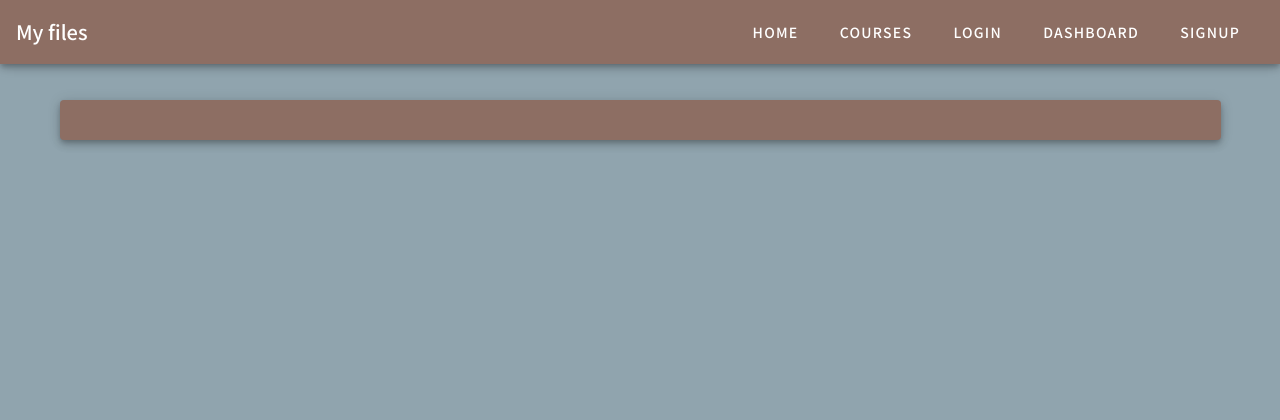
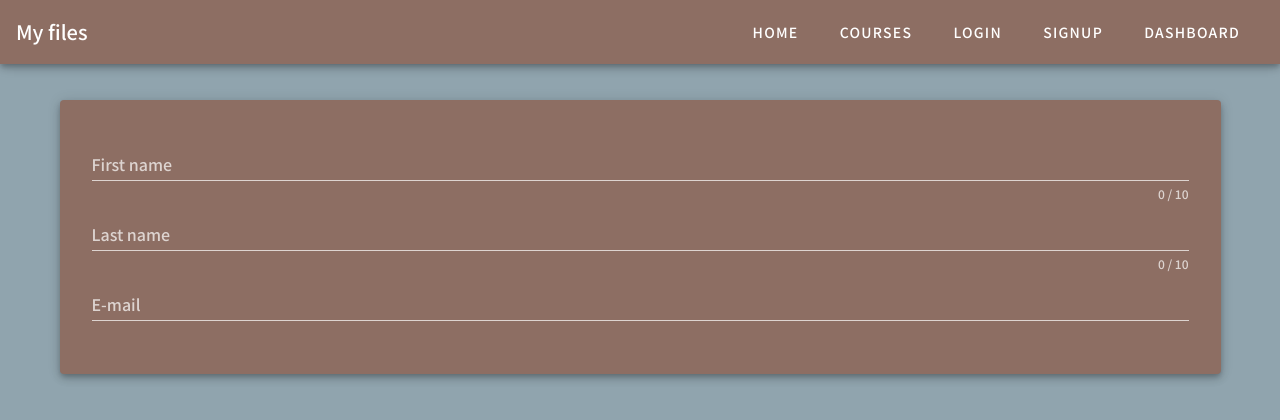
Before and after one commit to zaimazhar/fepikp, a Vue app: page /login in a window 1280 px wide. Shown: the top 420 px of the page. Built offline with nearby package versions, Linux system fonts and the light colour scheme.

Commit message:
Added vuex to manage auth state
Signed-off-by: zaimazhar97 <54124001+zaimazhar97@users.noreply.github.com>

```diff
--- a/package.json
+++ b/package.json
@@ -11,10 +11,13 @@
     "@mdi/font": "^5.9.55",
     "axios": "^0.21.3",
     "core-js": "^3.6.5",
+    "es6-promise": "^4.2.8",
     "material-design-icons-iconfont": "^6.1.0",
     "vue": "^2.6.11",
     "vue-router": "^3.2.0",
-    "vuetify": "^2.4.0"
+    "vuetify": "^2.4.0",
+    "vuex": "^3.6.2",
+    "vuex-persistedstate": "^4.0.0"
   },
   "devDependencies": {
     "@vue/cli-plugin-babel": "~4.5.0",
--- a/src/App.vue
+++ b/src/App.vue
@@ -7,44 +7,19 @@
       dark
       :elevation="5"
     >
-
-
       <v-toolbar-title>My files</v-toolbar-title>
-
       <v-spacer></v-spacer>
       <div class="hidden-md-and-up">
         <v-app-bar-nav-icon @click.stop="drawer = !drawer"></v-app-bar-nav-icon>
       </div>
       <div class="hidden-sm-and-down">
         <v-btn
-          href="/"
+          v-for="link in links"
+          v-bind:key="link.id"
+          v-bind:href="link.href"
           text
         >
-          <span class="mr-2">Home</span>
-        </v-btn>
-        <v-btn
-          href="/courses"
-          text
-        >
-          <span class="mr-2">Courses</span>
-        </v-btn>
-        <v-btn
-          href="/login"
-          text
-        >
-          <span class="mr-2">Login</span>
-        </v-btn>
-        <v-btn
-          href="/dashboard"
-          text
-        >
-          <span class="mr-2">Dashboard</span>
-        </v-btn>
-        <v-btn
-          href="/signup"
-          text
-        >
-          <span class="mr-2">Signup</span>
+          <span class="mr-2">{{link.name}}</span>
         </v-btn>
       </div>
     </v-app-bar>
@@ -60,36 +35,11 @@
         >
           <v-list-item-group
             v-model="group"
-            active-class="deep-purple--text blue-grey darken-1"
+            active-class="deep-purple--text text--accent-4"
           >
-            <v-list-item>
-              <v-list-item-title>
-                <v-btn
-                  href="/"
-                  text
-                >
-                  <span class="mr-2">Home</span>
-                </v-btn>
-              </v-list-item-title>
-            </v-list-item>
+            <v-list-item v-for="link in links" v-bind:key="link.id" v-bind:href="link.href">
+              <v-list-item-title>{{ link.name }}</v-list-item-title>
 
-            <v-list-item>
-                <v-btn
-                  href="/courses"
-                  text
-                >
-              <v-list-item-title>
-                  <span class="mr-2">Courses</span>
-              </v-list-item-title>
-                </v-btn>
-            </v-list-item>
-
-            <v-list-item>
-              <v-list-item-title>Fizz</v-list-item-title>
-            </v-list-item>
-
-            <v-list-item>
-              <v-list-item-title>Buzz</v-list-item-title>
             </v-list-item>
           </v-list-item-group>
         </v-list>
@@ -117,6 +67,28 @@ export default {
   data: () => ({
     drawer: false,
     group: null,
+    links: [
+      {
+        href: "/",
+        name: "Home"
+      },
+      {
+        href: "/courses",
+        name: "Courses"
+      },
+      {
+        href: "/login",
+        name: "Login"
+      },
+      {
+        href: "/signup",
+        name: "Signup"
+      },
+      {
+        href: "/dashboard",
+        name: "Dashboard"
+      }
+    ]
   }),
   watch: {
     group () {
--- a/src/main.js
+++ b/src/main.js
@@ -5,15 +5,17 @@ import axios from 'axios'
 import vuetify from './plugins/vuetify'
 import titleMixin from './mixins/titleMixin'
 import 'material-design-icons-iconfont/dist/material-design-icons.css'
+import store from './store'
 
 import '@/assets/global.css'
 
 Vue.prototype.$http = axios
-
 Vue.config.productionTip = false
 Vue.mixin(titleMixin)
+
 new Vue({
+  store,
+  vuetify,
   router,
-  vuetify,
   render: h => h(App)
 }).$mount('#app')
--- a/src/router/index.js
+++ b/src/router/index.js
@@ -1,5 +1,6 @@
 import Vue from 'vue'
 import VueRouter from 'vue-router'
+import store from '../store'
 
 Vue.use(VueRouter)
 
@@ -7,7 +8,8 @@ const routes = [
   {
     path: '/',
     name: 'Home',
-    component: () => import('../views/Home.vue')
+    component: () => import('../views/Home.vue'),
+
   },
   {
     path: '/courses',
@@ -18,6 +20,17 @@ const routes = [
     path: '/signup',
     name: 'Signup',
     component: () => import('../views/Signup.vue')
+  },
+  {
+    path: '/login',
+    name: 'login',
+    component: () => import('../views/Login.vue'),
+  },
+  {
+    path: '/dashboard',
+    name: 'Dashboard',
+    component: () => import('../views/Dashboard.vue'),
+    meta: { requiresAuth: true }
   }
 ]
 
@@ -26,4 +39,14 @@ const router = new VueRouter({
   mode: 'history'
 })
 
+router.beforeResolve((to, from, next) => {
+  if(to.matched.some(rec => rec.meta.requiresAuth)) {
+    if(!store.getters.authState) {
+      next('/login')
+      return
+    }
+    else next()
+  } else next()
+})
+
 export default router
--- /dev/null
+++ b/src/store/index.js
@@ -0,0 +1,13 @@
+import Vue from "vue";
+import Vuex from 'vuex'
+import authentication from './modules/authentication'
+import createPersistedState from "vuex-persistedstate";
+
+Vue.use(Vuex)
+
+export default new Vuex.Store({
+  modules: {
+    authentication
+  },
+  plugins: [createPersistedState()]
+})
--- /dev/null
+++ b/src/store/modules/authentication.js
@@ -0,0 +1,24 @@
+const state = {
+  auth: false
+}
+
+const getters = {
+  authState: state => state.auth
+}
+
+const actions = {
+
+}
+
+const mutations = {
+  login: state => {
+    state.auth = !state.auth
+  }
+}
+
+export default {
+  state,
+  getters,
+  actions,
+  mutations
+}
--- a/src/views/Dashboard.vue
+++ b/src/views/Dashboard.vue
@@ -1,13 +1,27 @@
 <template>
   <v-container>
     <p>{{ username }}</p>
+    <p>{{ authState }}</p>
+    <v-btn
+      @click="changeState"
+    >
+      Click Me!!!
+    </v-btn>
   </v-container>
 </template>
 
 <script>
+import { mapGetters } from 'vuex'
+
 export default {
   name: 'Dashboard',
   title: `Dashboard`,
+  computed: mapGetters(['authState']),
+  methods: {
+    changeState() {
+      this.$store.commit('login')
+    },
+  },
   data: () => ({
     username: 'zaimazhar97',
     age: 24
--- a/src/views/Home.vue
+++ b/src/views/Home.vue
@@ -1,12 +1,18 @@
 <template>
   <div>
-
+    <p v-if="authState">
+      Welcome back, user.
+    </p>
+    <p v-else>Hello World</p>
+    <p>{{ authState }}</p>
   </div>
 </template>
 <script>
+  import {mapGetters} from 'vuex'
 
   export default {
     name: 'Home',
     title: 'Home',
+    computed: mapGetters(['authState']),
   }
 </script>
--- /dev/null
+++ b/src/views/Login.vue
@@ -0,0 +1,62 @@
+<template>
+  <v-container>
+    <v-form v-model="valid">
+      <v-text-field
+            v-model="firstname"
+            :rules="nameRules"
+            :counter="10"
+            label="First name"
+            required
+          ></v-text-field>
+
+          <v-text-field
+            v-model="lastname"
+            :rules="nameRules"
+            :counter="10"
+            label="Last name"
+            required
+          ></v-text-field>
+
+
+          <v-text-field
+            v-model="email"
+            :rules="emailRules"
+            label="E-mail"
+            required
+          ></v-text-field>
+    </v-form>
+  </v-container>
+</template>
+
+<script>
+import { mapGetters } from 'vuex'
+
+export default {
+  name: 'Dashboard',
+  title: `Dashboard`,
+  computed: mapGetters(['authState']),
+  methods: {
+    changeState() {
+      this.$store.commit('login')
+    },
+  },
+  data: () => ({
+      valid: false,
+      firstname: '',
+      lastname: '',
+      nameRules: [
+        v => !!v || 'Name is required',
+        v => v.length <= 10 || 'Name must be less than 10 characters',
+      ],
+      email: '',
+      emailRules: [
+        v => !!v || 'E-mail is required',
+        v => /.+@.+/.test(v) || 'E-mail must be valid',
+      ],
+    }),
+}
+</script>
+
+<style>
+
+</style>
```
Also changed, not shown: 2 other files (tests, documents, lock files or other folders).
